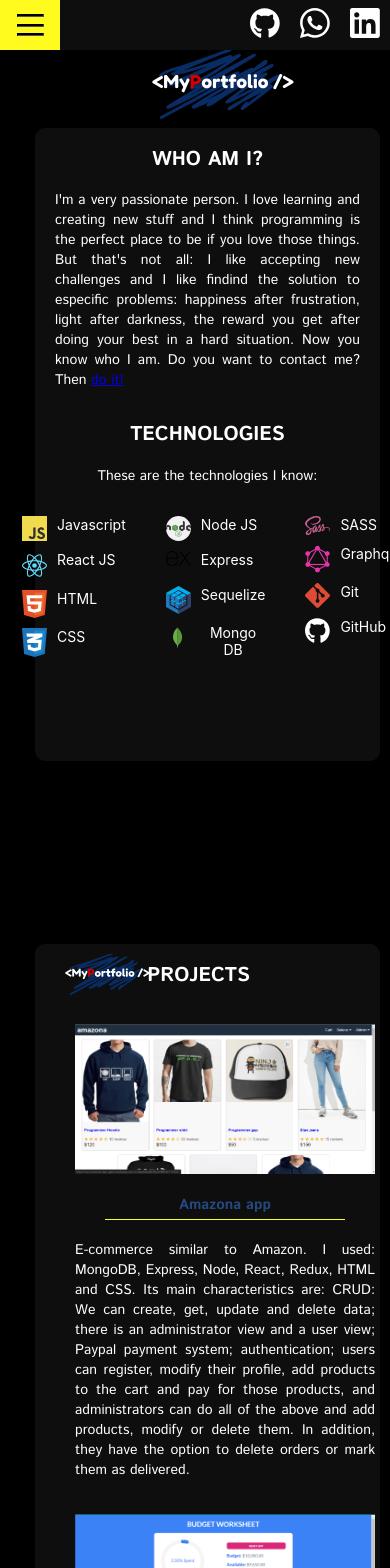
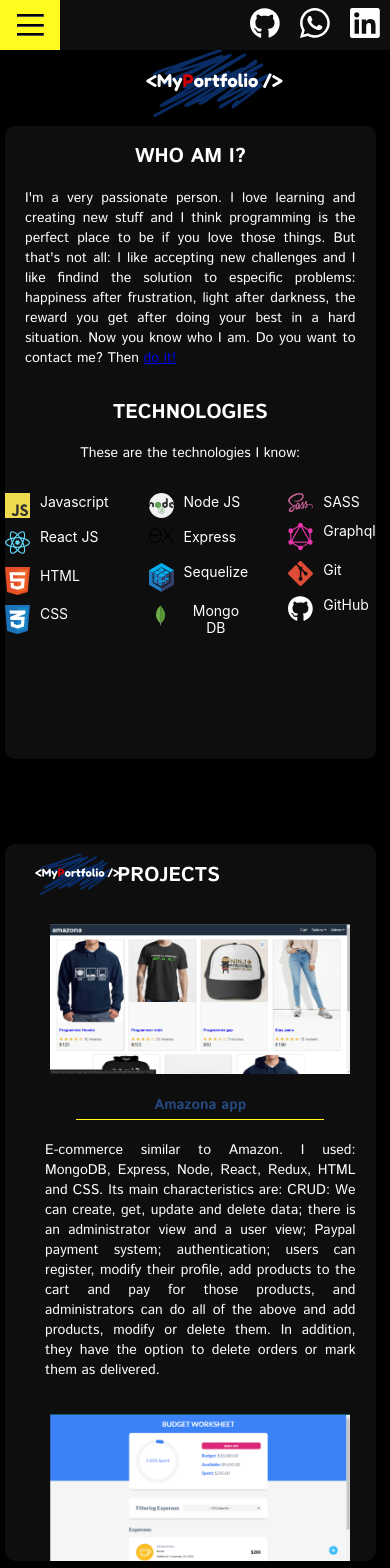
Before and after one commit to selenegabriela/portafolio, a React (Create React App) app: page /home in a window 390 px wide. Shown: the top 1568 px of the page. Built offline with nearby package versions, Linux system fonts and the light colour scheme.

Commit message:
presentation and prrojects

```diff
--- a/src/Sections/Footer/Footer.module.css
+++ b/src/Sections/Footer/Footer.module.css
@@ -38,6 +38,13 @@ legend {
     margin-bottom: 30px;
 }
 
+@media (max-width: 400px) {
+    .section {
+        width: 95%;
+        margin: auto 1px;
+        margin-left: 10px;
+    }
+}
 @media (max-width: 600px) {
     .section {
         border-top-style: solid;
--- a/src/Sections/Presentation/Presentation.module.css
+++ b/src/Sections/Presentation/Presentation.module.css
@@ -21,6 +21,14 @@ p, h2 {
     margin: 0 auto 0 12%;
     border-radius: 10px;
     gap: 30px;
+}
+
+@media (max-width: 400px) {
+    .flexSection {
+        width: 95% !important;
+        margin: auto 1px;
+        margin-left: 5px !important;
+    }
 }
 
 @media (max-width: 900px) {
--- a/src/Sections/Projects/Projects.module.css
+++ b/src/Sections/Projects/Projects.module.css
@@ -30,6 +30,13 @@ p, h2 {
     height: 85%;
     border-radius: 10px;
     overflow-y: scroll;
+}
+@media (max-width: 400px) {
+    .flexSection {
+        width: 95% !important;
+        margin: auto 1px;
+        margin-left: 5px !important;
+    }
 }
 @media (max-width: 900px) {
     .flexSection {
```
